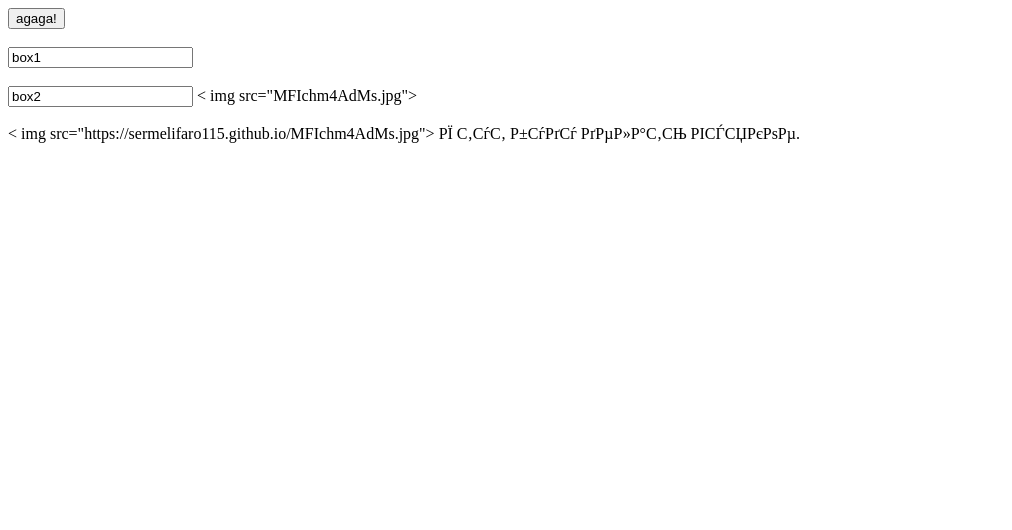
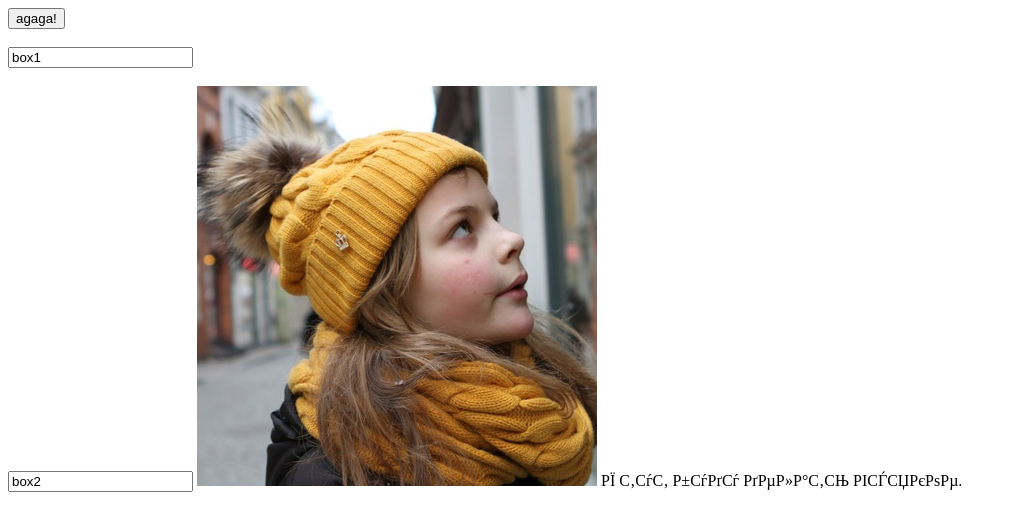
Before and after one commit to sermelifaro115/sermelifaro115.github.io, a plain HTML site: page index.html in a window 1280 px wide. Shown: the whole page, without its empty margins (0-1012 px from the left). Drawn offline with Linux system fonts and the light colour scheme.

Commit message:
Update index.html

```diff
--- a/index.html
+++ b/index.html
@@ -19,10 +19,9 @@ document.getElementById("out").value=document.getElementById("in").value;
 <br>
 <br>
 <input type="text" value="box2" id="out">
-  < img src="MFIchm4AdMs.jpg">
-  <br>
-<br>
-    < img src="https://sermelifaro115.github.io/MFIchm4AdMs.jpg">
+  <img style="width: 400px; height: 400px;" alt=""
+ src="MFIchm4AdMs.jpg">
+
   Я тут буду делать всякое.
 </body>
 </html>
```
